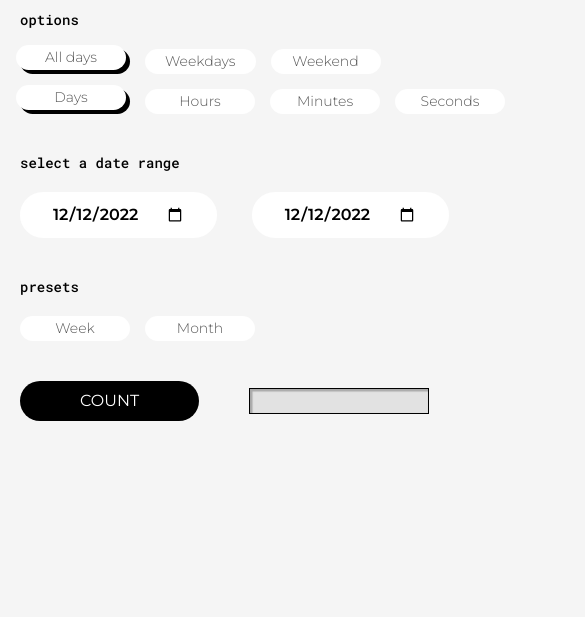
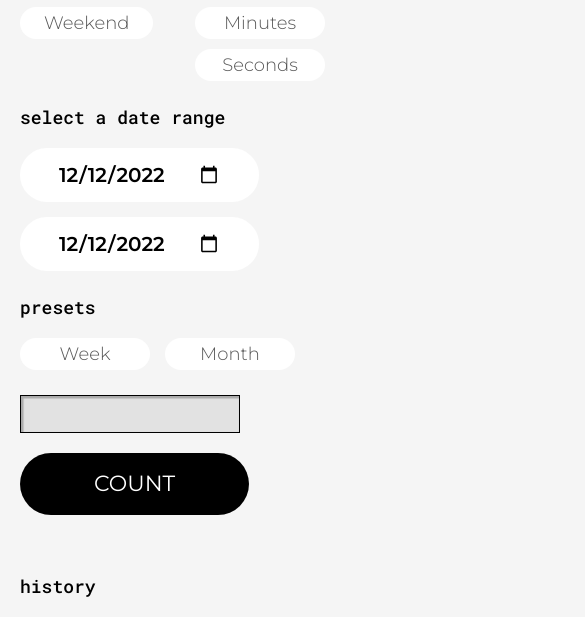
Before and after one commit to nabokok/time-measure, a plain HTML site: page index.html in a window 390 px wide. Shown: the part 308-925 px from the top of the page, 585 px wide, since content can reach past the window. Before the commit the page ends 844 px from the top, so only its background shows below. Drawn offline with Linux system fonts and the light colour scheme.

Commit message:
add adaptive layout

```diff
--- a/index.html
+++ b/index.html
@@ -38,7 +38,7 @@
                     </div>
                     <div class="options">
                         <h2 class="label">presets</h2>
-                        <ul class="options-list">
+                        <ul class="options-list presets">
                             <li class="option-item"><button class="filter-btn preset">Week</button></li>
                             <li class="option-item"><button class="filter-btn preset">Month</button></li>
                         </ul>
--- a/style.css
+++ b/style.css
@@ -194,3 +194,116 @@ input[type="date"]:focus-visible {
     font-weight: 500;
     padding-left: 20px;
 }
+
+@media (max-width: 1200px) {
+    .container {
+        max-width: 100%;
+    }
+
+    .wrapper {
+        justify-content: space-between;
+    }
+
+    .main-content {
+        margin: 0;
+    }
+}
+
+@media (max-width: 900px) {
+    .wrapper {
+        padding-top: 45px;
+        flex-direction: column;
+    }
+
+    .result-wrapper {
+        margin-bottom: 40px;
+    }
+}
+
+
+@media (max-width: 480px) {
+
+    .main-content {
+        max-width: 100%;
+        margin-right: 0;
+    }
+
+    h1 {
+        font-size: 46px;
+        line-height: 52px;
+    }
+
+    h2 {
+        font-size: 18px;
+        line-height: 22px;
+    }
+
+    .options {
+        display: grid;
+        grid-template-columns: repeat(2, 1fr);
+        margin: 0;
+    }
+
+    .label {
+        grid-column-start: 1;
+        grid-column-end: 3;
+        display: flex;
+    }
+
+    .options-list {
+        flex-direction: column;
+    }
+
+    .filter-btn {
+        margin-bottom: 10px;
+        padding: 6px 24px;
+        min-width: 130px;
+        font-size: 18px;
+        line-height: 20px;
+    }
+
+    .date-range {
+        margin-bottom: 25px;
+    }
+
+    input[type="date"] {
+        padding: 12px 36px;
+        font-size: 20px;
+        line-height: 24px;
+    }
+
+    input#start {
+        margin-bottom: 15px;
+    }
+
+    .presets {
+        flex-direction: row;
+    }
+
+    .result-wrapper {
+        display: flex;
+        flex-direction: column-reverse;
+        align-items: flex-start;
+    }
+
+    .btn {
+        margin: 0 0 20px;
+        font-size: 22px;
+        line-height: 26px;
+        padding: 18px 74px;
+    }
+
+    .input-result {
+        margin-bottom: 20px;
+        width: 220px;
+        padding-left: 12px;
+        font-size: 30px;
+        line-height: 36px;
+    }
+
+    .history-data-header {
+        font-size: 16px;
+        line-height: 20px;
+        padding-bottom: 10px;
+    }
+}
```
